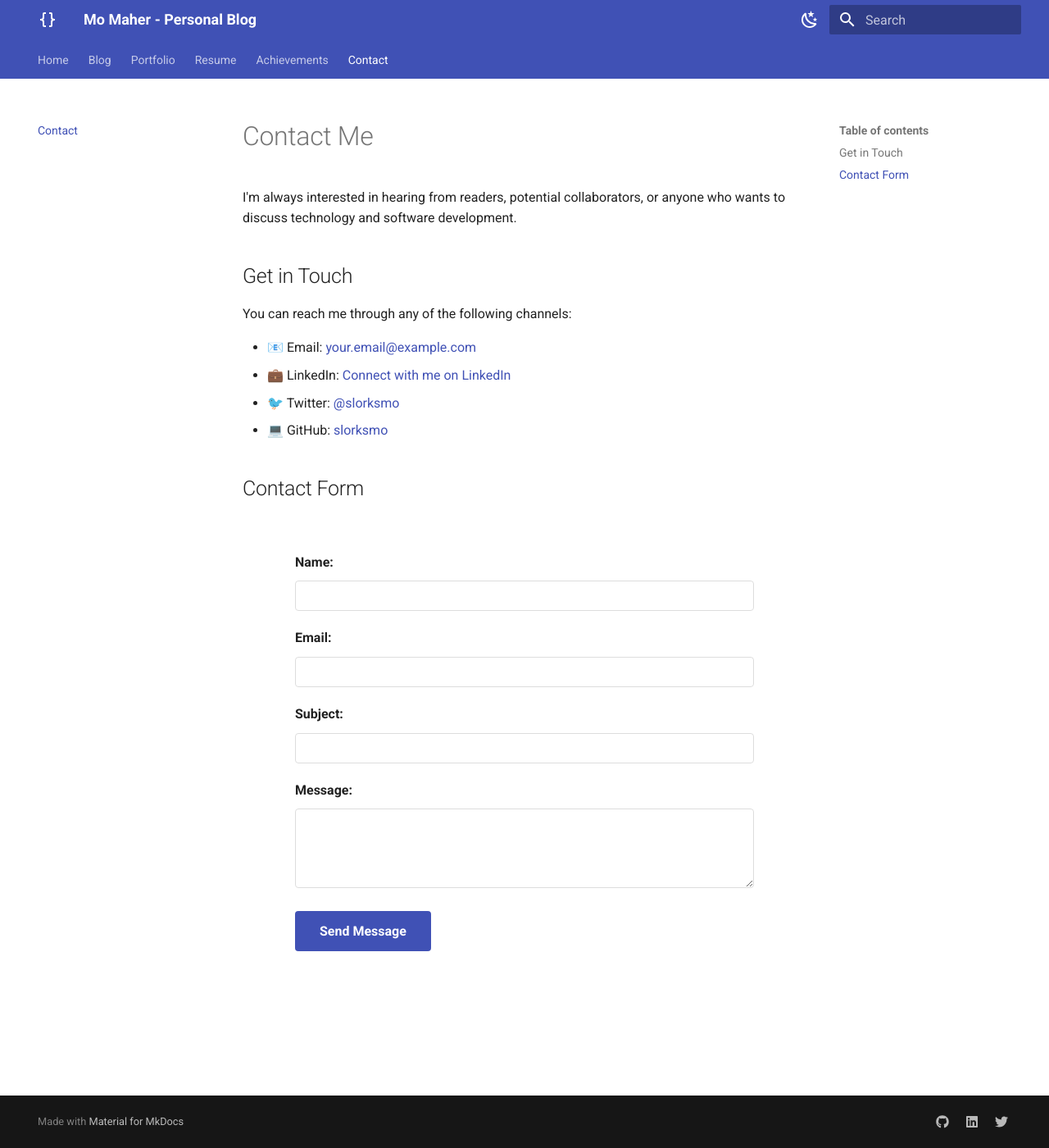
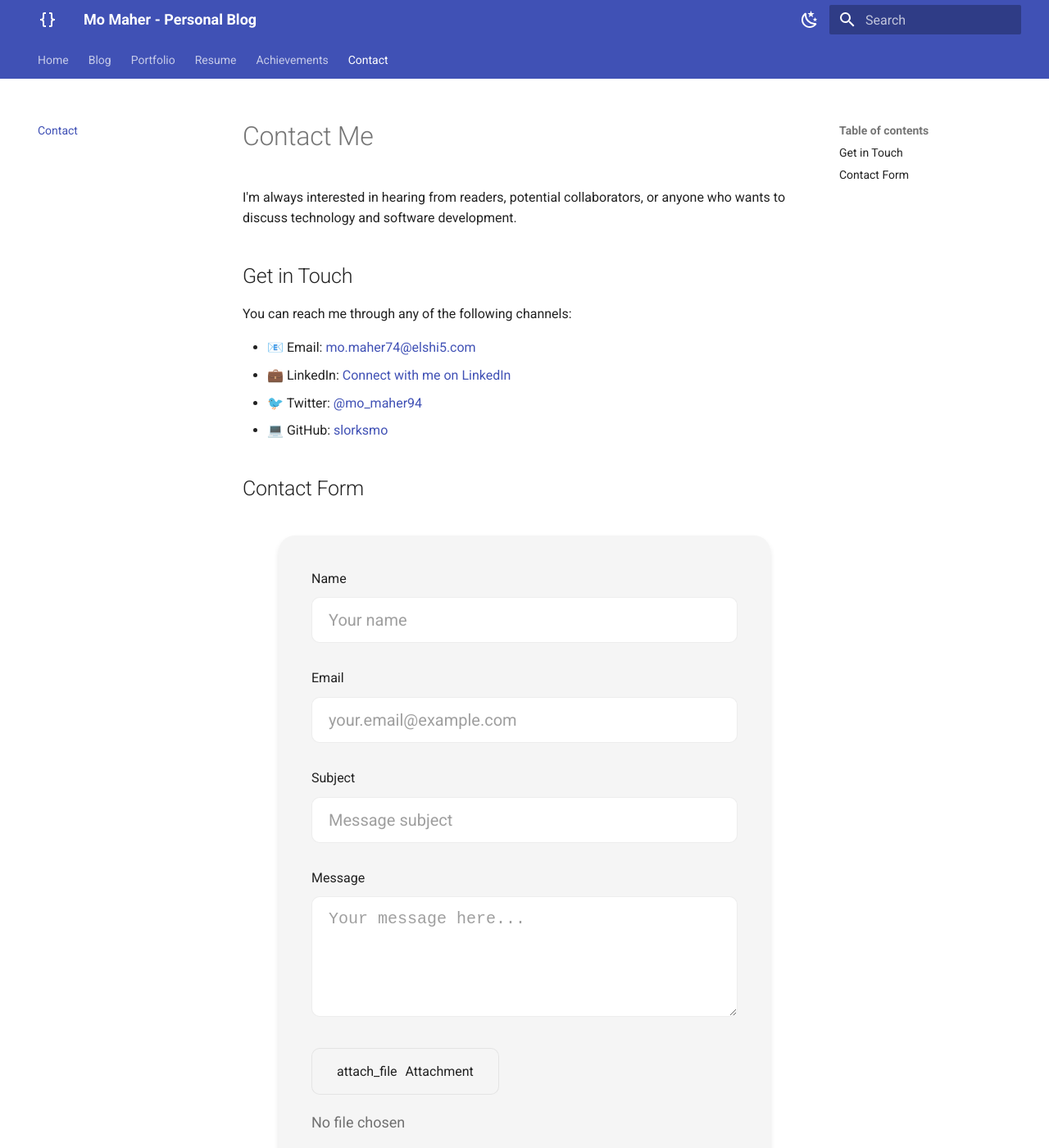
Before and after one commit to slorksmo/momaher.github.io, an MkDocs documentation site: the page built from docs/contact.md, in a window 1280 px wide and 1400 px high. Shown: the whole window at 82% size. Built offline with MkDocs 1.6.1 and Material for MkDocs 9.7.7, drawn with Linux system fonts in a browser that asks for light colours; some of the changed lines change nothing that is shown.

Commit message:
update form

```diff
--- a/docs/contact.md
+++ b/docs/contact.md
@@ -11,32 +11,48 @@
 
 You can reach me through any of the following channels:
 
-- 📧 Email: [your.email@example.com](mailto:mo.maher74@elshi5.com)
+- 📧 Email: [mo.maher74@elshi5.com](mailto:mo.maher74@elshi5.com)
 - 💼 LinkedIn: [Connect with me on LinkedIn](https://www.linkedin.com/in/momaher94/)
-- 🐦 Twitter: [@slorksmo](https://twitter.com/mo_maher94)
+- 🐦 Twitter: [@mo_maher94](https://twitter.com/mo_maher94)
 - 💻 GitHub: [slorksmo](https://github.com/slorksmo)
 
 ## Contact Form
 
 <div class="contact-form">
-    <form action="https://formspree.io/f/YOUR_FORM_ID" method="POST">
+    <form action="https://formspree.io/f/xanqopdk" method="POST" enctype="multipart/form-data">
         <div class="form-group">
-            <label for="name">Name:</label>
-            <input type="text" id="name" name="name" required>
+            <label for="name">Name</label>
+            <input type="text" id="name" name="name" placeholder="Your name" required>
         </div>
+
         <div class="form-group">
-            <label for="email">Email:</label>
-            <input type="email" id="email" name="_replyto" required>
+            <label for="email">Email</label>
+            <input type="email" id="email" name="email" placeholder="your.email@example.com" required>
         </div>
+
         <div class="form-group">
-            <label for="subject">Subject:</label>
-            <input type="text" id="subject" name="subject" required>
+            <label for="subject">Subject</label>
+            <input type="text" id="subject" name="subject" placeholder="Message subject" required>
         </div>
+
         <div class="form-group">
-            <label for="message">Message:</label>
-            <textarea id="message" name="message" rows="5" required></textarea>
+            <label for="message">Message</label>
+            <textarea id="message" name="message" rows="5" placeholder="Your message here..." required></textarea>
         </div>
-        <button type="submit">Send Message</button>
+
+        <div class="form-group file-upload">
+            <label for="upload">
+                <span class="material-icons">attach_file</span>
+                Attachment
+            </label>
+            <input type="file" id="upload" name="upload" class="file-input">
+            <div class="file-name">No file chosen</div>
+        </div>
+
+        <button type="submit" class="submit-btn">
+            <span class="material-icons">send</span>
+            Send Message
+        </button>
     </form>
 </div>
 
@@ -44,38 +60,156 @@
 .contact-form {
     max-width: 600px;
     margin: 2rem auto;
-    padding: 1rem;
+    padding: 2rem;
+    background: var(--md-code-bg-color);
+    border-radius: 1rem;
+    box-shadow: 0 4px 6px rgba(0, 0, 0, 0.1);
 }
 
 .form-group {
-    margin-bottom: 1rem;
+    margin-bottom: 1.5rem;
 }
 
 .form-group label {
     display: block;
     margin-bottom: 0.5rem;
-    font-weight: bold;
+    color: var(--md-default-fg-color);
+    font-weight: 500;
 }
 
 .form-group input,
 .form-group textarea {
     width: 100%;
-    padding: 0.5rem;
-    border: 1px solid #ddd;
-    border-radius: 4px;
+    padding: 0.75rem 1rem;
+    border: 1px solid var(--md-default-fg-color--lightest);
+    border-radius: 0.5rem;
+    background: var(--md-default-bg-color);
+    color: var(--md-default-fg-color);
+    font-size: 1rem;
+    transition: all 0.3s ease;
 }
 
-button[type="submit"] {
-    background-color: var(--md-primary-fg-color);
-    color: white;
-    padding: 0.75rem 1.5rem;
-    border: none;
-    border-radius: 4px;
-    cursor: pointer;
-    font-weight: bold;
+.form-group input:focus,
+.form-group textarea:focus {
+    outline: none;
+    border-color: var(--md-primary-fg-color);
+    box-shadow: 0 0 0 3px rgba(var(--md-primary-fg-color--rgb), 0.1);
 }
 
-button[type="submit"]:hover {
-    opacity: 0.9;
+.form-group input::placeholder,
+.form-group textarea::placeholder {
+    color: var(--md-default-fg-color--light);
+    opacity: 0.7;
+}
+
+/* File Upload Styling */
+.file-upload {
+    position: relative;
+}
+
+.file-upload label {
+    display: inline-flex;
+    align-items: center;
+    padding: 0.75rem 1.5rem;
+    background: var(--md-code-bg-color);
+    border: 1px solid var(--md-default-fg-color--lightest);
+    border-radius: 0.5rem;
+    cursor: pointer;
+    transition: all 0.3s ease;
+}
+
+.file-upload label:hover {
+    border-color: var(--md-primary-fg-color);
+}
+
+.file-upload .material-icons {
+    margin-right: 0.5rem;
+}
+
+.file-upload .file-input {
+    position: absolute;
+    width: 0.1px;
+    height: 0.1px;
+    opacity: 0;
+    overflow: hidden;
+    z-index: -1;
+}
+
+.file-upload .file-name {
+    margin-top: 0.5rem;
+    font-size: 0.9rem;
+    color: var(--md-default-fg-color--light);
+}
+
+.submit-btn {
+    display: inline-flex;
+    align-items: center;
+    justify-content: center;
+    padding: 0.75rem 1.5rem;
+    background: var(--md-primary-fg-color);
+    color: var(--md-primary-bg-color);
+    border: none;
+    border-radius: 0.5rem;
+    font-size: 1rem;
+    font-weight: 500;
+    cursor: pointer;
+    transition: all 0.3s ease;
+}
+
+.submit-btn:hover {
+    transform: translateY(-2px);
+    box-shadow: 0 4px 8px rgba(0, 0, 0, 0.2);
+}
+
+.submit-btn .material-icons {
+    margin-right: 0.5rem;
+    font-size: 1.2rem;
+}
+
+/* Dark mode adjustments */
+[data-md-color-scheme="slate"] .contact-form {
+    background: var(--md-code-bg-color);
+}
+
+[data-md-color-scheme="slate"] .form-group input,
+[data-md-color-scheme="slate"] .form-group textarea {
+    background: var(--md-default-bg-color);
+    border-color: var(--md-default-fg-color--lightest);
+}
+
+/* Responsive adjustments */
+@media (max-width: 768px) {
+    .contact-form {
+        padding: 1.5rem;
+        margin: 1rem;
+    }
+
+    .submit-btn {
+        width: 100%;
+    }
 }
 </style>
+
+<script>
+document.addEventListener('DOMContentLoaded', function() {
+    const form = document.querySelector('.contact-form form');
+    const fileInput = document.querySelector('.file-input');
+    const fileName = document.querySelector('.file-name');
+
+    // Update file name when file is selected
+    fileInput.addEventListener('change', function() {
+        if (this.files.length > 0) {
+            fileName.textContent = this.files[0].name;
+        } else {
+            fileName.textContent = 'No file chosen';
+        }
+    });
+
+    // Form submission handling
+    form.addEventListener('submit', function(e) {
+        const button = this.querySelector('button[type="submit"]');
+        button.disabled = true;
+        button.innerHTML = '<span class="material-icons">hourglass_empty</span> Sending...';
+    });
+});
+</script>
```
